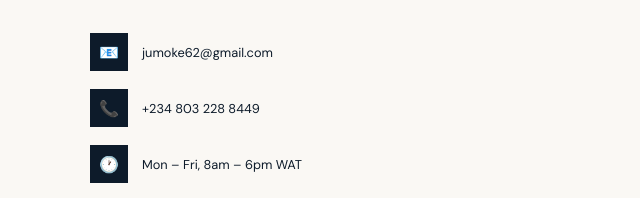
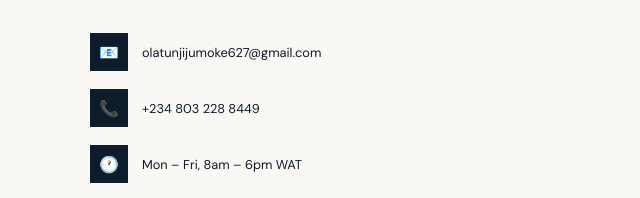
Before and after one commit to gabriellolahs/JUMMY, a plain HTML site: page index.html in a window 1280 px wide. Shown: the part 6442-6640 px from the top of the page, 0-640 px from the left. Drawn offline with nearby package versions, Linux system fonts and the light colour scheme.

Commit message:
change email

```diff
--- a/index.html
+++ b/index.html
@@ -876,7 +876,7 @@ Coordinated communication between stakeholders to improve workflow efficiency
         <p class="ct-info-desc">Let's discuss your business needs, challenges, and how I can help. No commitment required — just a 30-minute conversation to see if we're a great fit.</p>
         <div class="ct-detail">
           <div class="ct-ico">📧</div>
-          <div class="ct-val"><a href="mailto:olujumoke@example.com">jumoke62@gmail.com</a></div>
+          <div class="ct-val"><a href="mailto:olatunjijumoke627@gmail.com">olatunjijumoke627@gmail.com</a></div>
         </div>
         <div class="ct-detail">
           <div class="ct-ico">📞</div>
```
